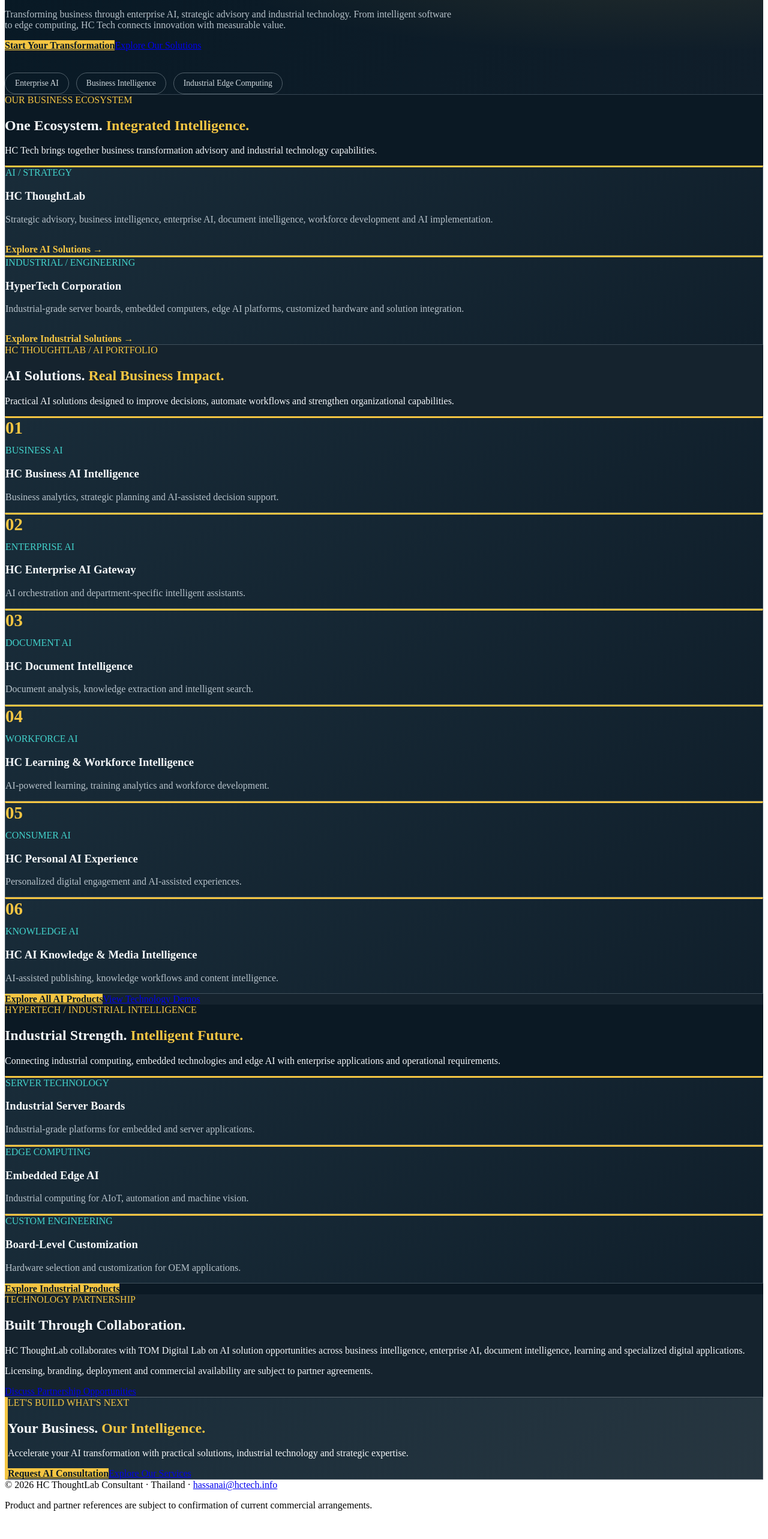
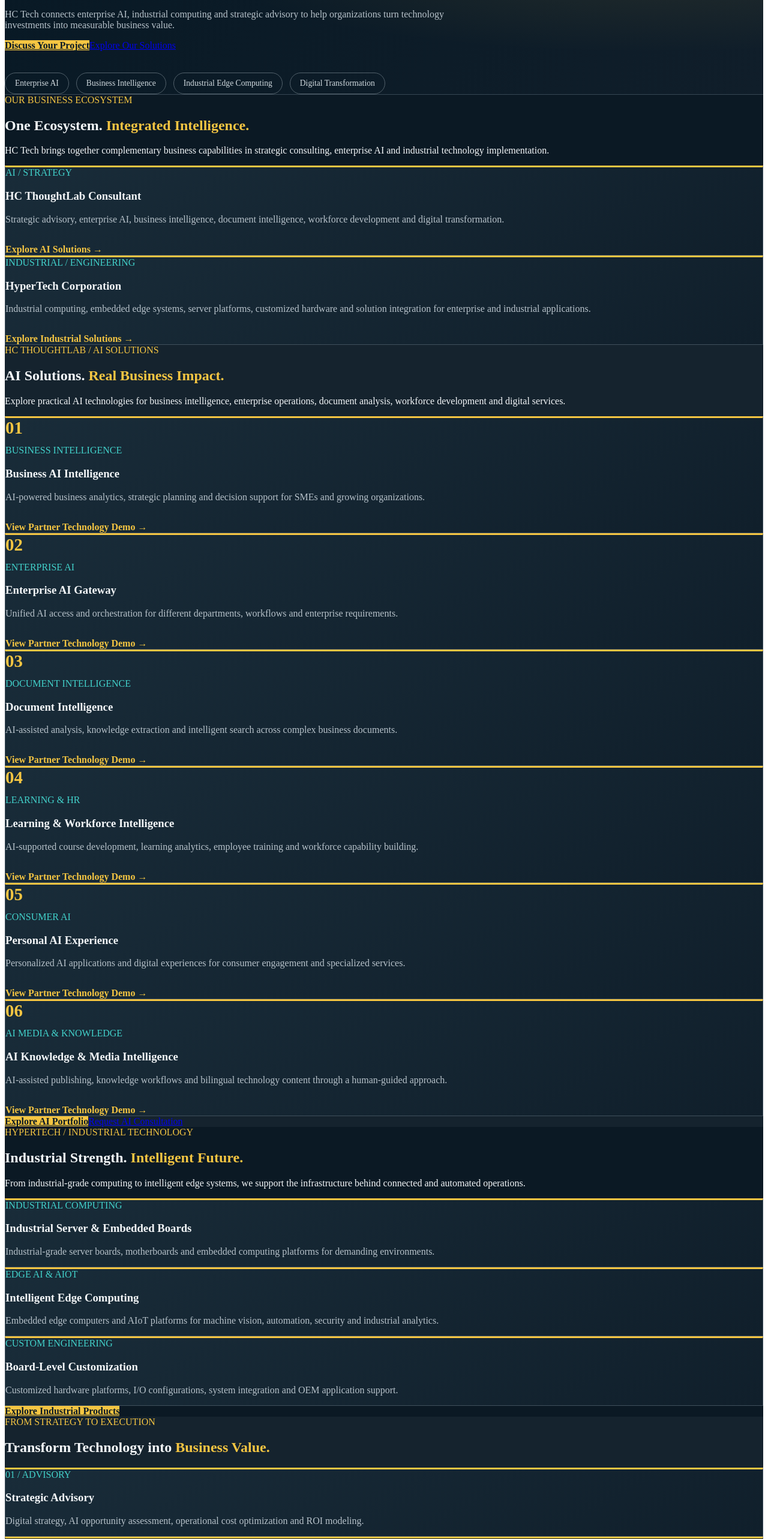
Before and after one commit to bizhassanai-ai/hctechs-website, a Next.js app: page / in a window 1280 px wide. Shown: the part 140-2706 px from the top of the page at 60% size. Before the commit the page ends 2675 px from the top, so only its background shows below. Built offline with nearby package versions, Linux system fonts and the light colour scheme.

Commit message:
feature/hc-thoughtlab-ai-solutions

```diff
--- a/app/page.tsx
+++ b/app/page.tsx
@@ -1,52 +1,94 @@
 
 import Link from "next/link";
+import type { Metadata } from "next";
+
+export const metadata: Metadata = {
+  title: "HC Tech | AI & Industrial Technology",
+  description:
+    "HC Tech brings together HC ThoughtLab and HyperTech Corporation to deliver AI solutions, strategic advisory, industrial computing and digital transformation.",
+};
 
 const aiSolutions = [
   {
-    name: "HC Business AI Intelligence",
-    category: "BUSINESS AI",
+    number: "01",
+    category: "BUSINESS INTELLIGENCE",
+    name: "Business AI Intelligence",
     description:
-      "Business analytics, strategic planning and AI-assisted decision support.",
+      "AI-powered business analytics, strategic planning and decision support for SMEs and growing organizations.",
+    demo: "https://biz-demo.kiatdamrong.shop/",
   },
   {
-    name: "HC Enterprise AI Gateway",
+    number: "02",
     category: "ENTERPRISE AI",
+    name: "Enterprise AI Gateway",
     description:
-      "AI orchestration and department-specific intelligent assistants.",
+      "Unified AI access and orchestration for different departments, workflows and enterprise requirements.",
+    demo: "https://gateway.kiatdamrong.shop/",
   },
   {
-    name: "HC Document Intelligence",
-    category: "DOCUMENT AI",
+    number: "03",
+    category: "DOCUMENT INTELLIGENCE",
+    name: "Document Intelligence",
     description:
-      "Document analysis, knowledge extraction and intelligent search.",
+      "AI-assisted analysis, knowledge extraction and intelligent search across complex business documents.",
+    demo: "https://docintel-demo.kiatdamrong.shop/",
   },
   {
-    name: "HC Learning & Workforce Intelligence",
-    category: "WORKFORCE AI",
+    number: "04",
+    category: "LEARNING & HR",
+    name: "Learning & Workforce Intelligence",
     description:
-      "AI-powered learning, training analytics and workforce development.",
+      "AI-supported course development, learning analytics, employee training and workforce capability building.",
+    demo: "https://lms-demo.kiatdamrong.shop/",
   },
   {
-    name: "HC Personal AI Experience",
+    number: "05",
     category: "CONSUMER AI",
+    name: "Personal AI Experience",
     description:
-      "Personalized digital engagement and AI-assisted experiences.",
+      "Personalized AI applications and digital experiences for consumer engagement and specialized services.",
+    demo: "https://myduang.com/",
   },
   {
-    name: "HC AI Knowledge & Media Intelligence",
-    category: "KNOWLEDGE AI",
+    number: "06",
+    category: "AI MEDIA & KNOWLEDGE",
+    name: "AI Knowledge & Media Intelligence",
     description:
-      "AI-assisted publishing, knowledge workflows and content intelligence.",
+      "AI-assisted publishing, knowledge workflows and bilingual technology content through a human-guided approach.",
+    demo: "https://koishiai.com/th",
+  },
+];
+
+const industrialSolutions = [
+  {
+    category: "INDUSTRIAL COMPUTING",
+    title: "Industrial Server & Embedded Boards",
+    description:
+      "Industrial-grade server boards, motherboards and embedded computing platforms for demanding environments.",
+  },
+  {
+    category: "EDGE AI & AIOT",
+    title: "Intelligent Edge Computing",
+    description:
+      "Embedded edge computers and AIoT platforms for machine vision, automation, security and industrial analytics.",
+  },
+  {
+    category: "CUSTOM ENGINEERING",
+    title: "Board-Level Customization",
+    description:
+      "Customized hardware platforms, I/O configurations, system integration and OEM application support.",
   },
 ];
 
 export default function Home() {
   return (
     <main className="hc-home">
+
+      {/* HERO SECTION */}
       <section className="hero hc-hero">
         <div className="container">
           <div className="eyebrow hc-yellow">
-            HC TECH / INTELLIGENCE · INNOVATION · TRANSFORMATION
+            HC TECH / AI · INDUSTRIAL TECHNOLOGY · TRANSFORMATION
           </div>
 
           <h1>
@@ -58,17 +100,18 @@ export default function Home() {
           </h1>
 
           <p className="lead">
-            Transforming business through enterprise AI,
-            strategic advisory and industrial technology.
-            From intelligent software to edge computing,
-            HC Tech connects innovation with measurable value.
+            HC Tech connects enterprise AI, industrial computing
+            and strategic advisory to help organizations
+            turn technology investments into measurable
+            business value.
           </p>
 
           <div className="actions">
-            <Link className="btn hc-btn-yellow" href="/contact">
-              Start Your Transformation
+            <Link href="/contact" className="btn hc-btn-yellow">
+              Discuss Your Project
             </Link>
-            <Link className="btn secondary" href="/products">
+
+            <Link href="/products" className="btn secondary">
               Explore Our Solutions
             </Link>
           </div>
@@ -77,47 +120,63 @@ export default function Home() {
             <span>Enterprise AI</span>
             <span>Business Intelligence</span>
             <span>Industrial Edge Computing</span>
+            <span>Digital Transformation</span>
           </div>
         </div>
       </section>
 
+      {/* HC TECH BUSINESS ECOSYSTEM */}
       <section className="section hc-section">
         <div className="container">
           <div className="eyebrow hc-yellow">
             OUR BUSINESS ECOSYSTEM
           </div>
+
           <h2>
             One Ecosystem.
-            <span className="hc-yellow"> Integrated Intelligence.</span>
+            <span className="hc-yellow">
+              {" "}Integrated Intelligence.
+            </span>
           </h2>
+
           <p className="lead">
-            HC Tech brings together business transformation
-            advisory and industrial technology capabilities.
+            HC Tech brings together complementary business
+            capabilities in strategic consulting, enterprise
+            AI and industrial technology implementation.
           </p>
 
           <div className="grid">
             <article className="card hc-card">
               <div className="tag">AI / STRATEGY</div>
-              <h3>HC ThoughtLab</h3>
+
+              <h3>HC ThoughtLab Consultant</h3>
+
               <p>
-                Strategic advisory, business intelligence,
-                enterprise AI, document intelligence,
-                workforce development and AI implementation.
+                Strategic advisory, enterprise AI,
+                business intelligence, document intelligence,
+                workforce development and digital transformation.
               </p>
-              <Link className="hc-text-link" href="/products">
+
+              <Link href="/products" className="hc-text-link">
                 Explore AI Solutions →
               </Link>
             </article>
 
             <article className="card hc-card">
-              <div className="tag">INDUSTRIAL / ENGINEERING</div>
+              <div className="tag">
+                INDUSTRIAL / ENGINEERING
+              </div>
+
               <h3>HyperTech Corporation</h3>
+
               <p>
-                Industrial-grade server boards, embedded
-                computers, edge AI platforms, customized
-                hardware and solution integration.
+                Industrial computing, embedded edge systems,
+                server platforms, customized hardware
+                and solution integration for enterprise
+                and industrial applications.
               </p>
-              <Link className="hc-text-link" href="/solutions">
+
+              <Link href="/solutions" className="hc-text-link">
                 Explore Industrial Solutions →
               </Link>
             </article>
@@ -125,132 +184,211 @@ export default function Home() {
         </div>
       </section>
 
+      {/* AI PORTFOLIO */}
       <section className="section hc-section-alt">
         <div className="container">
           <div className="eyebrow hc-yellow">
-            HC THOUGHTLAB / AI PORTFOLIO
+            HC THOUGHTLAB / AI SOLUTIONS
           </div>
+
           <h2>
             AI Solutions.
-            <span className="hc-yellow"> Real Business Impact.</span>
+            <span className="hc-yellow">
+              {" "}Real Business Impact.
+            </span>
           </h2>
+
           <p className="lead">
-            Practical AI solutions designed to improve
-            decisions, automate workflows and strengthen
-            organizational capabilities.
+            Explore practical AI technologies for business
+            intelligence, enterprise operations, document
+            analysis, workforce development and digital services.
           </p>
 
           <div className="grid">
-            {aiSolutions.map((solution, index) => (
-              <article className="card hc-card" key={solution.name}>
+            {aiSolutions.map((solution) => (
+              <article className="card hc-card" key={solution.number}>
                 <div className="hc-card-number">
-                  {String(index + 1).padStart(2, "0")}
+                  {solution.number}
                 </div>
-                <div className="tag">{solution.category}</div>
+
+                <div className="tag">
+                  {solution.category}
+                </div>
+
                 <h3>{solution.name}</h3>
+
                 <p>{solution.description}</p>
+
+                <a
+                  className="hc-text-link"
+                  href={solution.demo}
+                  target="_blank"
+                  rel="noopener noreferrer"
+                >
+                  View Partner Technology Demo →
+                </a>
               </article>
             ))}
           </div>
 
           <div className="actions">
-            <Link className="btn hc-btn-yellow" href="/products">
-              Explore All AI Products
+            <Link href="/products" className="btn hc-btn-yellow">
+              Explore AI Portfolio
             </Link>
-            <Link className="btn secondary" href="/demo">
-              View Technology Demos
+
+            <Link href="/contact" className="btn secondary">
+              Request AI Consultation
             </Link>
           </div>
         </div>
       </section>
 
+      {/* INDUSTRIAL TECHNOLOGY */}
       <section className="section hc-section">
         <div className="container">
           <div className="eyebrow hc-yellow">
-            HYPERTECH / INDUSTRIAL INTELLIGENCE
+            HYPERTECH / INDUSTRIAL TECHNOLOGY
           </div>
+
           <h2>
             Industrial Strength.
-            <span className="hc-yellow"> Intelligent Future.</span>
+            <span className="hc-yellow">
+              {" "}Intelligent Future.
+            </span>
           </h2>
+
           <p className="lead">
-            Connecting industrial computing, embedded
-            technologies and edge AI with enterprise
-            applications and operational requirements.
+            From industrial-grade computing to intelligent
+            edge systems, we support the infrastructure
+            behind connected and automated operations.
           </p>
 
           <div className="grid">
-            {[
-              ["SERVER TECHNOLOGY", "Industrial Server Boards",
-                "Industrial-grade platforms for embedded and server applications."],
-              ["EDGE COMPUTING", "Embedded Edge AI",
-                "Industrial computing for AIoT, automation and machine vision."],
-              ["CUSTOM ENGINEERING", "Board-Level Customization",
-                "Hardware selection and customization for OEM applications."],
-            ].map(([tag, title, description]) => (
-              <article className="card hc-card" key={title}>
-                <div className="tag">{tag}</div>
-                <h3>{title}</h3>
-                <p>{description}</p>
+            {industrialSolutions.map((item) => (
+              <article className="card hc-card" key={item.title}>
+                <div className="tag">{item.category}</div>
+                <h3>{item.title}</h3>
+                <p>{item.description}</p>
               </article>
             ))}
           </div>
 
           <div className="actions">
-            <Link className="btn hc-btn-yellow" href="/products">
+            <Link href="/products" className="btn hc-btn-yellow">
               Explore Industrial Products
             </Link>
           </div>
         </div>
       </section>
 
+      {/* CONSULTING & TRANSFORMATION */}
       <section className="section hc-section-alt">
         <div className="container">
           <div className="eyebrow hc-yellow">
-            TECHNOLOGY PARTNERSHIP
+            FROM STRATEGY TO EXECUTION
           </div>
-          <h2>Built Through Collaboration.</h2>
+
+          <h2>
+            Transform Technology into
+            <span className="hc-yellow">
+              {" "}Business Value.
+            </span>
+          </h2>
+
+          <div className="grid">
+            <article className="card hc-card">
+              <div className="tag">01 / ADVISORY</div>
+              <h3>Strategic Advisory</h3>
+              <p>
+                Digital strategy, AI opportunity assessment,
+                operational cost optimization and ROI modeling.
+              </p>
+            </article>
+
+            <article className="card hc-card">
+              <div className="tag">02 / IMPLEMENTATION</div>
+              <h3>Solution Orchestration</h3>
+              <p>
+                Technology selection, partner integration,
+                solution architecture and deployment planning.
+              </p>
+            </article>
+
+            <article className="card hc-card">
+              <div className="tag">03 / CAPABILITY</div>
+              <h3>Capability Building</h3>
+              <p>
+                AI literacy, digital leadership, workforce
+                development and organizational readiness.
+              </p>
+            </article>
+          </div>
+        </div>
+      </section>
+
+      {/* PARTNER ECOSYSTEM */}
+      <section className="section hc-section">
+        <div className="container">
+          <div className="eyebrow hc-yellow">
+            TECHNOLOGY PARTNER ECOSYSTEM
+          </div>
+
+          <h2>Innovation Through Collaboration.</h2>
+
           <p className="lead">
-            HC ThoughtLab collaborates with TOM Digital Lab
-            on AI solution opportunities across business
-            intelligence, enterprise AI, document intelligence,
-            learning and specialized digital applications.
+            HC ThoughtLab works with technology partners,
+            including TOM Digital Lab, to explore and
+            implement AI solutions aligned with real
+            business requirements.
           </p>
+
           <p>
-            Licensing, branding, deployment and commercial
-            availability are subject to partner agreements.
+            Technology demonstrations are provided for
+            reference. Licensing, branding, integration
+            and commercial availability depend on
+            applicable partner agreements.
           </p>
+
           <div className="actions">
-            <Link className="btn secondary" href="/contact">
-              Discuss Partnership Opportunities
+            <Link href="/contact" className="btn secondary">
+              Discuss Technology Partnership
             </Link>
           </div>
         </div>
       </section>
 
+      {/* FINAL CTA */}
       <section className="section">
         <div className="container banner hc-banner">
           <div className="eyebrow hc-yellow">
             LET'S BUILD WHAT'S NEXT
           </div>
+
           <h2>
             Your Business.
-            <span className="hc-yellow"> Our Intelligence.</span>
+            <span className="hc-yellow">
+              {" "}Our Intelligence.
+            </span>
           </h2>
+
           <p>
-            Accelerate your AI transformation with practical
-            solutions, industrial technology and strategic expertise.
+            Whether you are exploring AI adoption,
+            industrial computing or digital transformation,
+            HC Tech can help you define the next step.
           </p>
+
           <div className="actions">
-            <Link className="btn hc-btn-yellow" href="/contact">
-              Request AI Consultation
+            <Link href="/contact" className="btn hc-btn-yellow">
+              Request Consultation
             </Link>
-            <Link className="btn secondary" href="/solutions">
+
+            <Link href="/solutions" className="btn secondary">
               Explore Our Services
             </Link>
           </div>
         </div>
       </section>
+
     </main>
   );
 }
```
